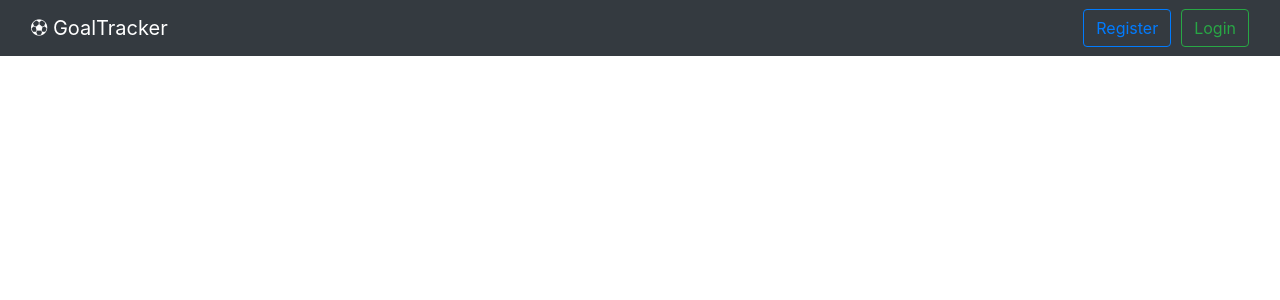
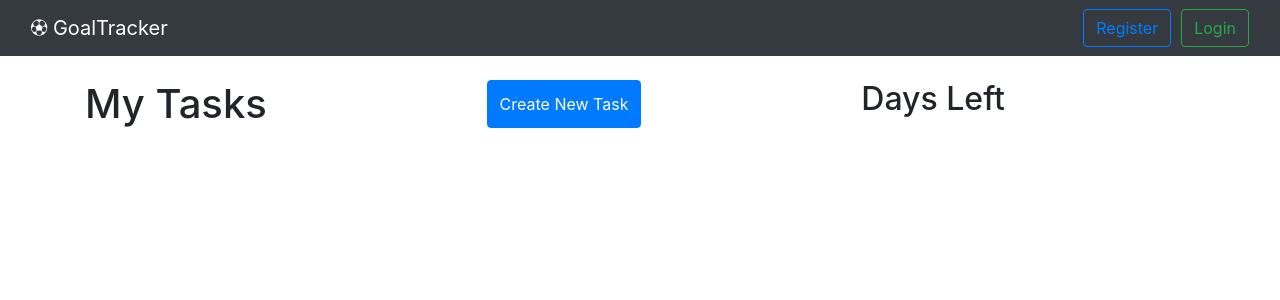
Before and after one commit to rhaegar453/todofrontend, a React (Create React App) app: page / in a window 1280 px wide. Shown: the top 300 px of the page. Built offline with nearby package versions, Linux system fonts and the light colour scheme.

Commit message:
Task deletion, task listing works. Need to work on the UI

```diff
--- a/src/Store/Actions/task.js
+++ b/src/Store/Actions/task.js
@@ -1,7 +1,6 @@
 import * as actions from "../ActionTypes/tasks";
 import axios from "axios";
 import * as devProcess from '../../devConfig';
-
 
 
 /* #region Create  */
@@ -78,13 +77,14 @@ export const taskDelete = (id, token) => {
     authorization: token,
     id: id
   };
+  console.log(headers);
   return dispatch => {
     dispatch(taskDeleteStarted());
     axios
-      .delete(devProcess.REACT_APP_TASK_DELETE)
+      .delete(devProcess.REACT_APP_TASK_DELETE, {headers:headers})
       .then(data => {
-        console.log(data);
         dispatch(taskDeleteSuccess(data));
+        dispatch(listTasks(token));
       })
       .catch(err => {
         console.log(err);
--- a/src/ToDo/Task.js
+++ b/src/ToDo/Task.js
@@ -1,31 +1,29 @@
 import React from "react";
 import { Collapse, Button, CardHeader, CardBody, Card } from "reactstrap";
-import {taskDelete} from '../Store/Actions/task';
-import {connect} from 'react-redux';
+import { taskDelete } from "../Store/Actions/task";
+import { connect } from "react-redux";
 //Title
 //Description
 //ID
 //EndDate
 class Task extends React.Component {
   constructor(props) {
+      super(props);
     this.state = {
-        collapse:false,
-
+      collapse: false
     };
   }
 
-  toggle=()=>{
-    this.setState({collapse:!this.state.collapse});
-}
+  toggle = () => {
+    this.setState({ collapse: !this.state.collapse });
+  };
 
-    deleteTaskHandler=()=>{
-        let id=this.props.id;
-        let token=localStorage.getItem('jwt');
-        this.props.taskDelete(id, token);
-    }
+  deleteTaskHandler = () => {
+    let id = this.props.id;
+    let token = localStorage.getItem("jwt");
+    this.props.deleteTask(id, token);
+  };
   render() {
-
-
     return (
       <div>
         <Collapse isOpen={this.state.collapse}>
@@ -36,7 +34,7 @@ class Task extends React.Component {
             <CardBody>
               <p>Description:{this.props.description}</p>
               <p>Task ends {this.props.endDate}</p>
-              <Button color="primary" onClick={this.deleteTaskHandler}>
+              <Button color="danger" onClick={this.deleteTaskHandler}>
                 Delete Task
               </Button>
             </CardBody>
@@ -56,10 +54,9 @@ class Task extends React.Component {
   }
 }
 
-
-const mapDispatchToProps=(dispatch)=>{
-    return{
-        deleteTask:(id, token)=>dispatch(taskDelete(id, token))
-    }
-}
-export default  connect(mapDispatchToProps)(Task)
+const mapDispatchToProps = dispatch => {
+  return {
+    deleteTask: (id, token) => dispatch(taskDelete(id,token))
+  };
+};
+export default connect(null,mapDispatchToProps)(Task);
--- a/src/ToDo/ToDo.js
+++ b/src/ToDo/ToDo.js
@@ -1,62 +1,89 @@
-import React from 'react';
-import {connect} from 'react-redux';
-import {Link, Redirect} from 'react-router-dom';
-import {checkLoginFail, checkLogin} from '../Store/Actions/auth';
-import {listTasks} from '../Store/Actions/task';
-import Task from './Task';
+import React from "react";
+import { connect } from "react-redux";
+import { Link, Redirect } from "react-router-dom";
+import { checkLoginFail, checkLogin } from "../Store/Actions/auth";
+import { listTasks } from "../Store/Actions/task";
+import Task from "./Task";
 
-
-class ToDo extends React.Component{
-    constructor(props){
+class ToDo extends React.Component {
+  constructor(props) {
     super(props);
-        this.state={
-            tokenAvailable:false
+    this.state = {
+      tokenAvailable: false
+    };
   }
-    }
-    componentDidMount(){
+  componentDidMount() {
     //Get the token from localstorage
-        try{
-            let token=localStorage.getItem('jwt');
-            if(!token){
-                throw new Error('Token not found');
+    try {
+      let token = localStorage.getItem("jwt");
+      if (!token) {
+        throw new Error("Token not found");
       }
       this.props.getDetails(token);
-            console.log('Requesting for the list of tasks');
+      console.log("Requesting for the list of tasks");
       this.props.listTasks(token);
-        }
-        catch(err){
-            console.log('Not logged in')
+    } catch (err) {
+      console.log("Not logged in");
     }
   }
 
-
-    render(){
-        return(
+  render() {
+    return (
       <div>
-                {this.props.tasks.map(task=>(
-                    <p key={task._id}>{task.title}</p>
+        <div>
+          <div>
+            <div className="container" id="startContainer">
+              <div className="row">
+                <div className="col-10">
+                  <h1 className="d-flex flex-row justify-content-between">
+                    My Tasks
+                    <button
+                      className="btn btn-primary"
+                      type="button"
+                      onClick={this.createTask}
+                    >
+                      Create New Task
+                    </button>
+                    <h2>Days Left</h2>
+                  </h1>
+                </div>
+              </div>
+              <div className="col-md-10">
+            {this.props.tasks.map(task => (
+              <Task
+                title={task.title}
+                description={task.description}
+                endDate={task.endDate}
+                key={task._id}
+                id={task._id}
+              />
             ))}
             </div>
-        )
+          </div>
+          </div>
+        </div>
+      </div>
+    );
   }
 }
 
+const mapStateToProps = state => {
+  return {
+    isLoggedIn: state.auth.isLoggedIn,
+    tasks: state.task.tasks,
+    username: state.auth.username
+  };
+};
 
+const mapDispatchToProps = dispatch => {
+  return {
+    notLoggedIn: () => dispatch(checkLoginFail()),
+    getDetails: token => dispatch(checkLogin(token)),
+    listTasks: token => dispatch(listTasks(token))
+  };
+};
 
-const mapStateToProps=(state)=>{
-    return{
-        isLoggedIn:state.auth.isLoggedIn,
-        tasks:state.task.tasks
-    }
-}
-
-
-const mapDispatchToProps=(dispatch)=>{
-    return{
-        notLoggedIn:()=>dispatch(checkLoginFail()),
-        getDetails:(token)=>dispatch(checkLogin(token)),
-        listTasks:(token)=>dispatch(listTasks(token))
-    }
-}
-
-export default connect(mapStateToProps, mapDispatchToProps)(ToDo);
+export default connect(
+  mapStateToProps,
+  mapDispatchToProps
+)(ToDo);
```
Lines whose indentation alone changed are shown as unchanged.
